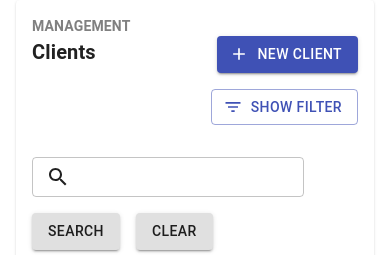
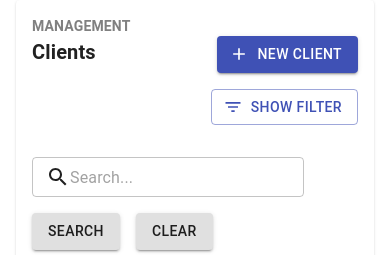
Before and after one commit to CaffeineBear/reesby-task, a React (Create React App) app: page / in a window 390 px wide. Shown: the top 255 px of the page. Built offline with nearby package versions, Linux system fonts and the light colour scheme.

Commit message:
ADD GridItemSearchBar which is part of ClientManagement page. This component uses Grid component from material ui to have responsiveness. However, it assumes that this component is inside the parent Grid with container attribute.

```diff
--- /dev/null
+++ b/src/components/GridItemSearchBar/index.jsx
@@ -0,0 +1,59 @@
+import React, { useState } from 'react';
+import { Grid, OutlinedInput, Button } from '@material-ui/core';
+import SearchIcon from '@material-ui/icons/Search';
+
+const GridItemSearchBar = props => {
+  const { placeholder, value, onChange, onSubmit} = props;
+  return ( <React.Fragment>
+      {/* Search Bar with buttons */}
+      <Grid item md={3} sm={5} xs={12} container justify='flex-start'>
+      <OutlinedInput
+        id="client-management-searchbar"
+        startAdornment={<SearchIcon />}
+        margin='dense'
+        placeholder={placeholder}
+        onChange={onChange}
+        value={value}
+      />
+    </Grid>
+    <Grid item sm={4} xs={12} container spacing={2} >
+      <Grid item>
+        <Button variant='contained' onClick={() => onSubmit('search')} >
+          SEARCH
+        </Button>
+      </Grid>
+      <Grid item>
+        <Button variant='contained' onClick={() => onSubmit('clear')} >
+          CLEAR
+        </Button>
+      </Grid>
+    </Grid>
+  </React.Fragment>);
+}
+
+const GridItemSearchBarContainer = props => {
+  const { placeholder, onChange, onSubmit} = props;
+  const [ searchingValue, setSearchingValue ] = useState('');
+  const handleOnChange = e => {
+    const currValue = e.target.value
+    setSearchingValue(currValue);
+    if( typeof onChange === "function" ){
+      onChange(currValue);
+    }
+  }
+  const handleOnSubmit = type => {
+    switch (type) {
+      case 'clear':
+        setSearchingValue('');
+        break;
+      default:
+        onSubmit(searchingValue);
+        break;
+    }
+  }
+
+  return <GridItemSearchBar placeholder={placeholder} value={searchingValue}
+    onChange={handleOnChange} onSubmit={handleOnSubmit} />
+}
+
+export default GridItemSearchBarContainer
--- a/src/pages/ClientManagement/index.jsx
+++ b/src/pages/ClientManagement/index.jsx
@@ -1,8 +1,11 @@
 import React from 'react';
-import { Container, Card, CardContent, Typography, Grid, Button, OutlinedInput, Paper, IconButton, Hidden } from '@material-ui/core';
+import {
+  Container, Card, CardContent, Typography, Grid, Button, Paper, IconButton,
+  Hidden }
+from '@material-ui/core';
 import ClientTable from '../../components/ClitentTable';
+import GridItemSearchBar from '../../components/GridItemSearchBar';
 import AddIcon from '@material-ui/icons/Add';
-import SearchIcon from '@material-ui/icons/Search';
 import FilterListIcon from '@material-ui/icons/FilterList';
 import MoreVertIcon from '@material-ui/icons/MoreVert';
 
@@ -40,7 +43,7 @@ const ClientManagement = props => {
               </Button>
             </Grid>
 
-            {/* Filter button */}
+            {/* Filter button showing only on mobile version*/}
             <Hidden smUp >
               <Grid item style={{marginLeft: 'auto'}}>
                 {showFilterButton}
@@ -55,28 +58,9 @@ const ClientManagement = props => {
         {/* Toolbar */}
         <Grid container justify='flex-start' spacing={2}>
 
-          {/* Search Bar with buttons */}
-          <Grid item md={3} sm={5} xs={12} container justify='flex-start'>
-            <OutlinedInput
-              id="client-management-searchbar"
-              startAdornment={<SearchIcon />}
-              margin='dense'
-            />
-          </Grid>
-          <Grid item sm={4} xs={12} container spacing={2} >
-            <Grid item>
-              <Button variant='contained' >
-                SEARCH
-              </Button>
-            </Grid>
-            <Grid item>
-              <Button variant='contained' >
-                CLEAR
-              </Button>
-            </Grid>
-          </Grid>
+          <GridItemSearchBar placeholder='Search...' />
 
-          {/* Filter Button */}
+          {/* Filter Button showing only on tablet or pc*/}
           <Grid item style={{marginLeft: 'auto'}}>
             <Hidden xsDown>
               {showFilterButton}
```
